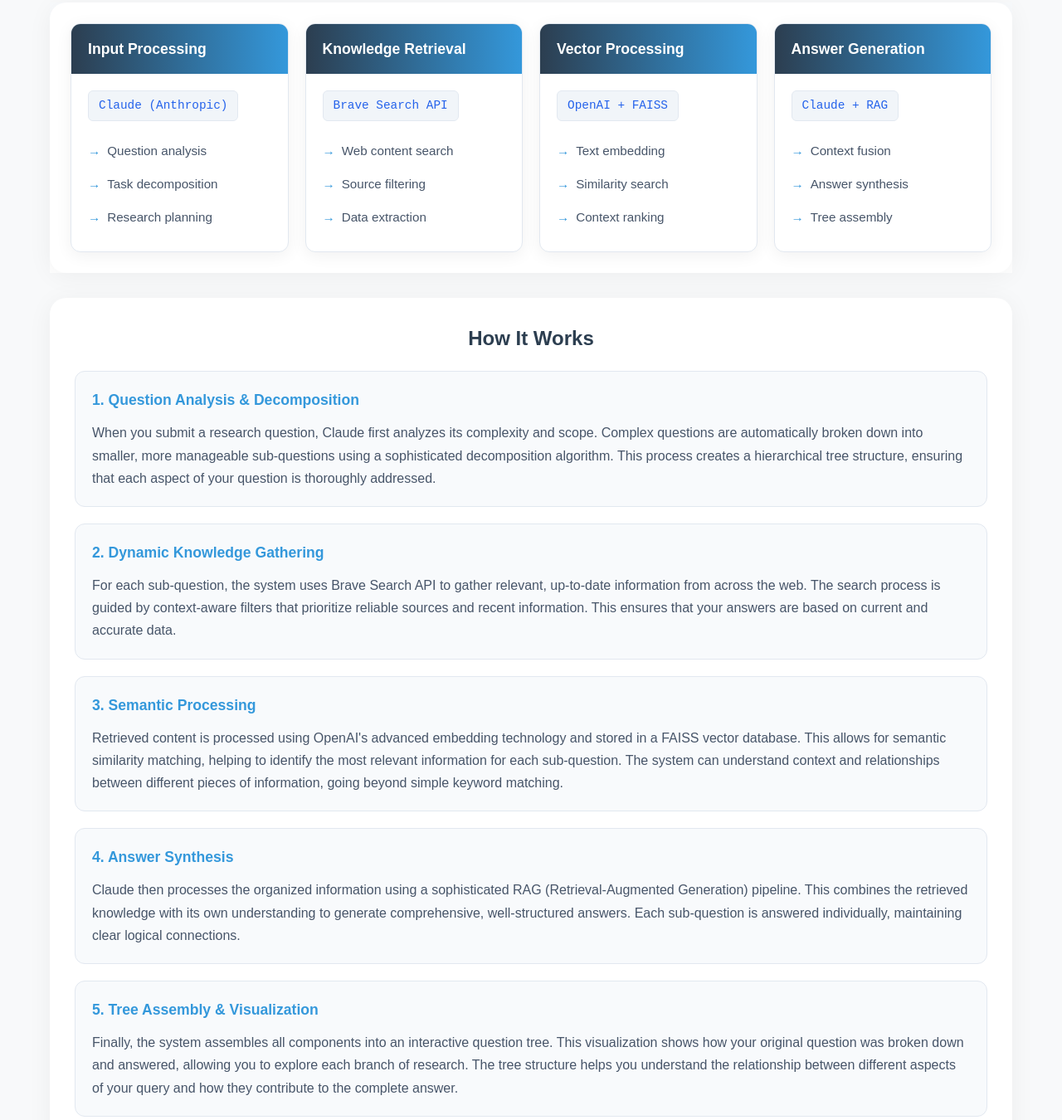
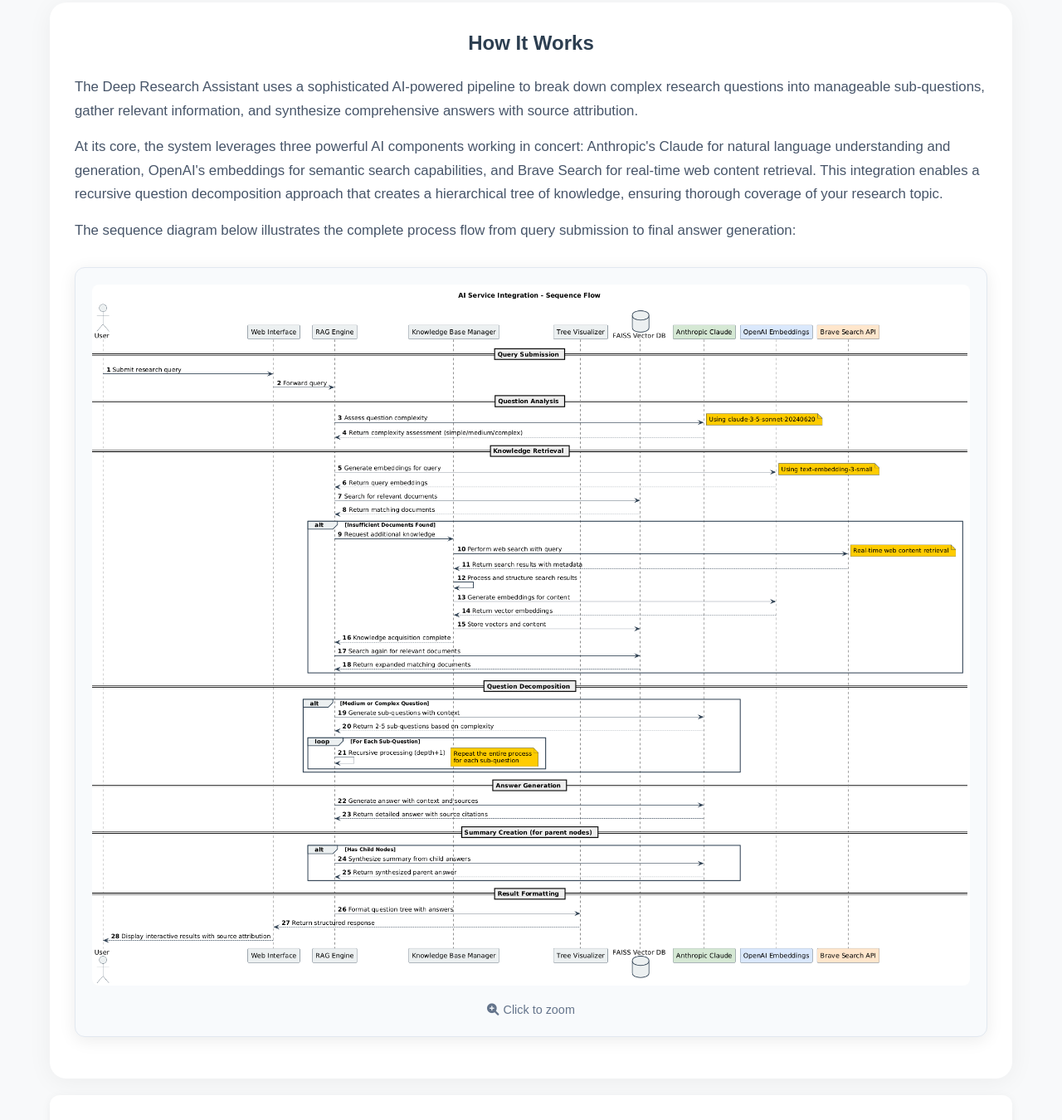
Before and after one commit to jam3gw/deep-research-assistant, a plain HTML site: page website/index.html in a window 1280 px wide. Shown: the part 313-1663 px from the top of the page at 83% size. Drawn offline with nearby package versions, Linux system fonts and the light colour scheme.

Commit message:
added sequence diagrams and embedded them in webpage

```diff
--- a/website/index.html
+++ b/website/index.html
@@ -865,6 +865,122 @@
             margin: 0;
         }
 
+        /* New styles for sequence diagram section */
+        .description-text {
+            margin-bottom: 30px;
+        }
+
+        .description-text p {
+            color: #475569;
+            line-height: 1.7;
+            margin-bottom: 15px;
+            font-size: 1.05rem;
+        }
+
+        .sequence-diagram {
+            background: #f8fafc;
+            border-radius: 12px;
+            padding: 20px;
+            box-shadow: 0 4px 20px rgba(0, 0, 0, 0.08);
+            border: 1px solid #e2e8f0;
+            margin: 20px 0;
+            text-align: center;
+        }
+
+        .full-width-image {
+            max-width: 100%;
+            height: auto;
+            border-radius: 8px;
+            cursor: pointer;
+            transition: transform 0.2s ease;
+        }
+
+        .full-width-image:hover {
+            transform: scale(1.02);
+        }
+
+        .zoom-hint {
+            color: #64748b;
+            font-size: 0.9rem;
+            margin-top: 10px;
+            display: flex;
+            align-items: center;
+            justify-content: center;
+            gap: 5px;
+        }
+
+        /* Image Modal Styles */
+        .image-modal {
+            display: none;
+            position: fixed;
+            z-index: 1000;
+            padding-top: 50px;
+            left: 0;
+            top: 0;
+            width: 100%;
+            height: 100%;
+            overflow: auto;
+            background-color: rgba(0, 0, 0, 0.9);
+            backdrop-filter: blur(5px);
+        }
+
+        .modal-content {
+            margin: auto;
+            display: block;
+            max-width: 90%;
+            max-height: 90vh;
+            border-radius: 8px;
+        }
+
+        #modal-caption {
+            margin: auto;
+            display: block;
+            width: 80%;
+            max-width: 700px;
+            text-align: center;
+            color: white;
+            padding: 20px 0;
+            font-size: 1.1rem;
+        }
+
+        .close-modal {
+            position: absolute;
+            top: 15px;
+            right: 35px;
+            color: #f1f1f1;
+            font-size: 40px;
+            font-weight: bold;
+            transition: 0.3s;
+            cursor: pointer;
+        }
+
+        .close-modal:hover,
+        .close-modal:focus {
+            color: #bbb;
+            text-decoration: none;
+        }
+
+        @media (max-width: 768px) {
+            .modal-content {
+                max-width: 95%;
+            }
+
+            .close-modal {
+                top: 10px;
+                right: 20px;
+                font-size: 30px;
+            }
+
+            .sequence-diagram {
+                padding: 10px;
+                overflow-x: auto;
+            }
+
+            .description-text p {
+                font-size: 1rem;
+            }
+        }
+
         /* Architecture Section Styles */
         .architecture-section {
             padding: 0;
@@ -1028,100 +1144,25 @@
         </header>
 
         <main>
-            <section class="architecture-section">
-                <!-- AI Components Layer -->
-                <div class="tech-sequence">
-                    <div class="component-grid">
-                        <div class="tech-component">
-                            <div class="tech-header">Input Processing</div>
-                            <div class="tech-details">
-                                <code>Claude (Anthropic)</code>
-                                <ul>
-                                    <li>Question analysis</li>
-                                    <li>Task decomposition</li>
-                                    <li>Research planning</li>
-                                </ul>
-                            </div>
-                        </div>
-                        <div class="tech-component">
-                            <div class="tech-header">Knowledge Retrieval</div>
-                            <div class="tech-details">
-                                <code>Brave Search API</code>
-                                <ul>
-                                    <li>Web content search</li>
-                                    <li>Source filtering</li>
-                                    <li>Data extraction</li>
-                                </ul>
-                            </div>
-                        </div>
-                        <div class="tech-component">
-                            <div class="tech-header">Vector Processing</div>
-                            <div class="tech-details">
-                                <code>OpenAI + FAISS</code>
-                                <ul>
-                                    <li>Text embedding</li>
-                                    <li>Similarity search</li>
-                                    <li>Context ranking</li>
-                                </ul>
-                            </div>
-                        </div>
-                        <div class="tech-component">
-                            <div class="tech-header">Answer Generation</div>
-                            <div class="tech-details">
-                                <code>Claude + RAG</code>
-                                <ul>
-                                    <li>Context fusion</li>
-                                    <li>Answer synthesis</li>
-                                    <li>Tree assembly</li>
-                                </ul>
-                            </div>
-                        </div>
-                    </div>
-                </div>
-            </section>
-
             <section class="service-description">
                 <div class="description-content">
                     <h3>How It Works</h3>
-                    <div class="description-grid">
-                        <div class="description-item">
-                            <h4>1. Question Analysis & Decomposition</h4>
-                            <p>When you submit a research question, Claude first analyzes its complexity and scope.
-                                Complex questions are automatically broken down into smaller, more manageable
-                                sub-questions using a sophisticated decomposition algorithm. This process creates a
-                                hierarchical tree structure, ensuring that each aspect of your question is thoroughly
-                                addressed.</p>
-                        </div>
-                        <div class="description-item">
-                            <h4>2. Dynamic Knowledge Gathering</h4>
-                            <p>For each sub-question, the system uses Brave Search API to gather relevant, up-to-date
-                                information from across the web. The search process is guided by context-aware filters
-                                that prioritize reliable sources and recent information. This ensures that your answers
-                                are based on current and accurate data.</p>
-                        </div>
-                        <div class="description-item">
-                            <h4>3. Semantic Processing</h4>
-                            <p>Retrieved content is processed using OpenAI's advanced embedding technology and stored in
-                                a FAISS vector database. This allows for semantic similarity matching, helping to
-                                identify the most relevant information for each sub-question. The system can understand
-                                context and relationships between different pieces of information, going beyond simple
-                                keyword matching.</p>
-                        </div>
-                        <div class="description-item">
-                            <h4>4. Answer Synthesis</h4>
-                            <p>Claude then processes the organized information using a sophisticated RAG
-                                (Retrieval-Augmented Generation) pipeline. This combines the retrieved knowledge with
-                                its own understanding to generate comprehensive, well-structured answers. Each
-                                sub-question is answered individually, maintaining clear logical connections.</p>
-                        </div>
-                        <div class="description-item">
-                            <h4>5. Tree Assembly & Visualization</h4>
-                            <p>Finally, the system assembles all components into an interactive question tree. This
-                                visualization shows how your original question was broken down and answered, allowing
-                                you to explore each branch of research. The tree structure helps you understand the
-                                relationship between different aspects of your query and how they contribute to the
-                                complete answer.</p>
-                        </div>
+                    <div class="description-text">
+                        <p>The Deep Research Assistant uses a sophisticated AI-powered pipeline to break down complex
+                            research questions into manageable sub-questions, gather relevant information, and
+                            synthesize comprehensive answers with source attribution.</p>
+                        <p>At its core, the system leverages three powerful AI components working in concert:
+                            Anthropic's Claude for natural language understanding and generation, OpenAI's embeddings
+                            for semantic search capabilities, and Brave Search for real-time web content retrieval. This
+                            integration enables a recursive question decomposition approach that creates a hierarchical
+                            tree of knowledge, ensuring thorough coverage of your research topic.</p>
+                        <p>The sequence diagram below illustrates the complete process flow from query submission to
+                            final answer generation:</p>
+                    </div>
+                    <div class="sequence-diagram">
+                        <img src="images/sequence_diagram.png" alt="AI Integration Sequence Diagram"
+                            class="full-width-image" id="sequence-diagram-img" onclick="openImageModal(this.src)">
+                        <div class="zoom-hint"><i class="fas fa-search-plus"></i> Click to zoom</div>
                     </div>
                 </div>
             </section>
@@ -1248,7 +1289,55 @@
                 });
             });
         });
+
+        // Image modal functions
+        function openImageModal(imgSrc) {
+            const modal = document.getElementById('image-modal');
+            const modalImg = document.getElementById('modal-img');
+            modal.style.display = 'block';
+            modalImg.src = imgSrc;
+
+            // Prevent scrolling on the body when modal is open
+            document.body.style.overflow = 'hidden';
+
+            // Add keyboard event listener for Escape key
+            document.addEventListener('keydown', handleEscapeKey);
+        }
+
+        function closeImageModal() {
+            const modal = document.getElementById('image-modal');
+            modal.style.display = 'none';
+
+            // Re-enable scrolling on the body
+            document.body.style.overflow = 'auto';
+
+            // Remove keyboard event listener
+            document.removeEventListener('keydown', handleEscapeKey);
+        }
+
+        function handleEscapeKey(event) {
+            if (event.key === 'Escape') {
+                closeImageModal();
+            }
+        }
+
+        // Close modal when clicking outside the image
+        document.addEventListener('DOMContentLoaded', function () {
+            const modal = document.getElementById('image-modal');
+            modal.addEventListener('click', function (event) {
+                if (event.target === modal) {
+                    closeImageModal();
+                }
+            });
+        });
     </script>
+
+    <!-- Image Modal for zooming -->
+    <div id="image-modal" class="image-modal">
+        <span class="close-modal" onclick="closeImageModal()">&times;</span>
+        <img class="modal-content" id="modal-img">
+        <div id="modal-caption">AI Integration Sequence Diagram</div>
+    </div>
 </body>
 
 </html>
```
Also changed, not shown: diagrams/README.md (added), website/images/sequence_diagram.png (added), 4 other files.
